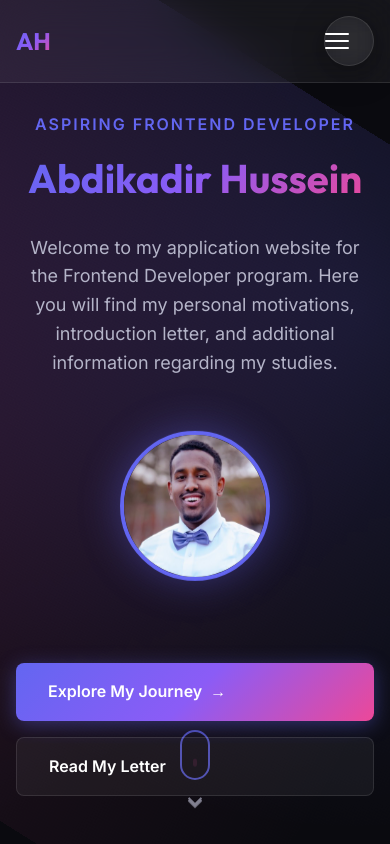
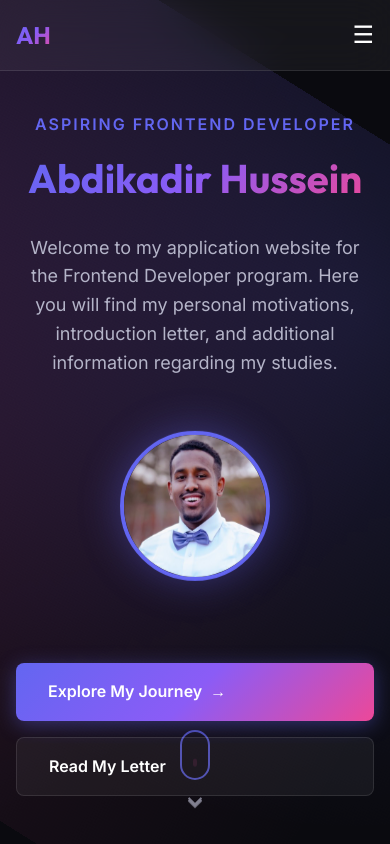
Before and after one commit to Moony2020/MyPortfolio, a plain HTML site: page index.html in a window 390 px wide. Shown: the top 844 px of the page. Drawn offline with Linux system fonts and the light colour scheme.

Commit message:
Revert to text-based hamburger menu

```diff
--- a/index.html
+++ b/index.html
@@ -21,7 +21,7 @@
     <link rel="stylesheet" href="styles.css">
 
     <!-- Favicon -->
-    <link type="image/png" sizes="32x32" rel="icon" href="icons8-menu squared-nolan-32.png">
+    <link type="image/png" sizes="32x32" rel="icon" href="icons8-xbox-menu-48.png">
 </head>
 
 <body>
@@ -31,11 +31,7 @@
             <a href="#hero" class="logo">AH</a>
 
             <button class="menu-toggle" id="menuToggle" aria-label="Toggle menu">
-                <div class="hamburger-box">
-                    <span class="bar"></span>
-                    <span class="bar"></span>
-                    <span class="bar"></span>
-                </div>
+                ☰
             </button>
 
             <ul class="nav-links" id="navLinks">
--- a/script.js
+++ b/script.js
@@ -14,7 +14,7 @@ document.querySelectorAll('a[href^="#"]').forEach(anchor => {
             // Close mobile menu after clicking
             if (window.innerWidth <= 768) {
                 navLinks.classList.remove('active');
-                menuToggle.classList.remove('active');
+                menuToggle.textContent = '☰';
             }
         }
     });
@@ -46,7 +46,7 @@ window.addEventListener('scroll', () => {
 // Mobile menu toggle
 menuToggle.addEventListener('click', () => {
     navLinks.classList.toggle('active');
-    menuToggle.classList.toggle('active');
+    menuToggle.textContent = navLinks.classList.contains('active') ? '✕' : '☰';
 });
 
 // ===================================
@@ -177,7 +177,7 @@ const handleResize = debounce(() => {
     // Close mobile menu on resize to desktop
     if (window.innerWidth > 768) {
         navLinks.classList.remove('active');
-        menuToggle.classList.remove('active');
+        menuToggle.textContent = '☰';
     }
 }, 250);
 
--- a/styles.css
+++ b/styles.css
@@ -257,74 +257,11 @@ p {
 /* Mobile Menu Toggle */
 .menu-toggle {
   display: none;
-  background: var(--glass-bg);
-  border: 1px solid var(--glass-border);
-  backdrop-filter: blur(10px);
-  -webkit-backdrop-filter: blur(10px);
+  background: none;
+  border: none;
+  color: var(--text-primary);
+  font-size: 1.5rem;
   cursor: pointer;
-  padding: 0;
-  width: 50px;
-  height: 50px;
-  border-radius: 50%;
-  position: relative;
-  z-index: 1001;
-  box-shadow: var(--glass-shadow);
-  transition: all var(--transition-normal);
-  align-items: center;
-  justify-content: center;
-}
-
-.menu-toggle:hover {
-  background: var(--accent-primary);
-  border-color: var(--accent-primary);
-  transform: rotate(180deg);
-}
-
-.hamburger-box {
-  width: 24px;
-  height: 24px;
-  position: relative;
-  display: flex;
-  flex-direction: column;
-  justify-content: center;
-  align-items: center;
-  gap: 5px;
-}
-
-.menu-toggle .bar {
-  display: block;
-  width: 24px;
-  height: 2px;
-  background-color: var(--text-primary);
-  border-radius: 2px;
-  transition: all 0.3s ease-in-out;
-  position: relative;
-}
-
-.menu-toggle:hover .bar {
-  background-color: white;
-}
-
-.menu-toggle.active {
-  background: var(--accent-secondary);
-  border-color: var(--accent-secondary);
-  box-shadow: 0 0 15px rgba(236, 72, 153, 0.4);
-  transform: rotate(0deg);
-}
-
-.menu-toggle.active .bar:nth-child(1) {
-  transform: translateY(7px) rotate(45deg);
-  background-color: white;
-}
-
-.menu-toggle.active .bar:nth-child(2) {
-  opacity: 0;
-  transform: translateX(-10px);
-}
-
-.menu-toggle.active .bar:nth-child(3) {
-  transform: translateY(-7px) rotate(-45deg);
-  background-color: white;
 }
 
 /* ===================================
```
Also changed, not shown: icons8-xbox-menu-48.png (added).
